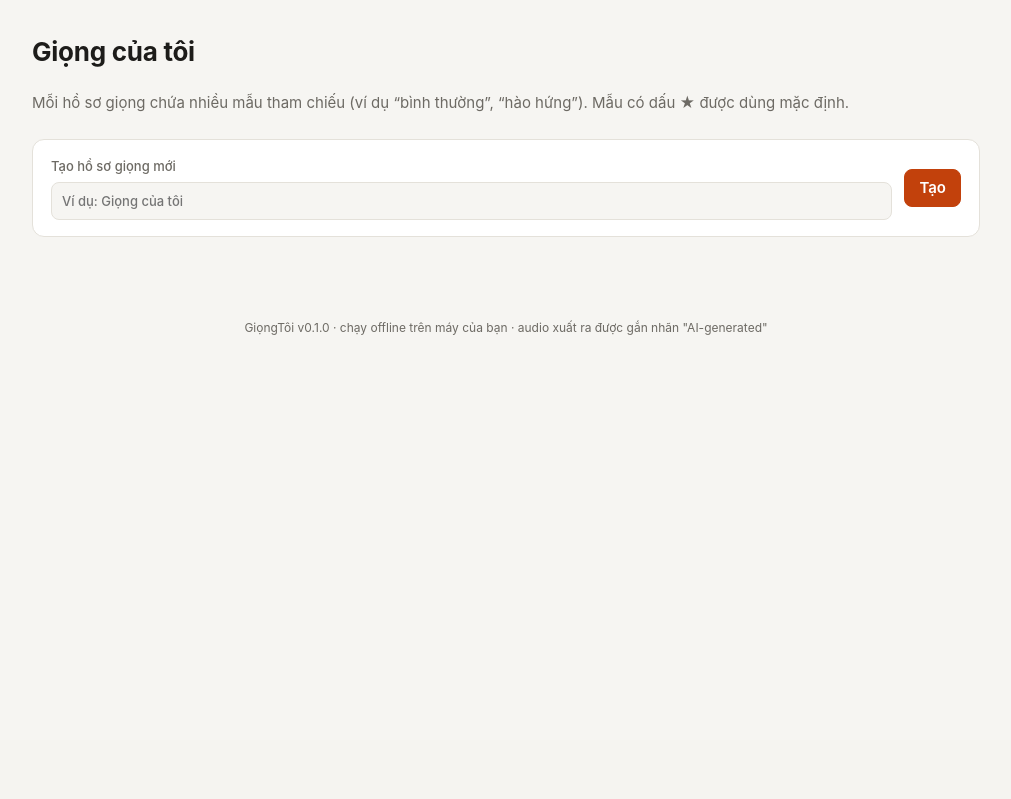
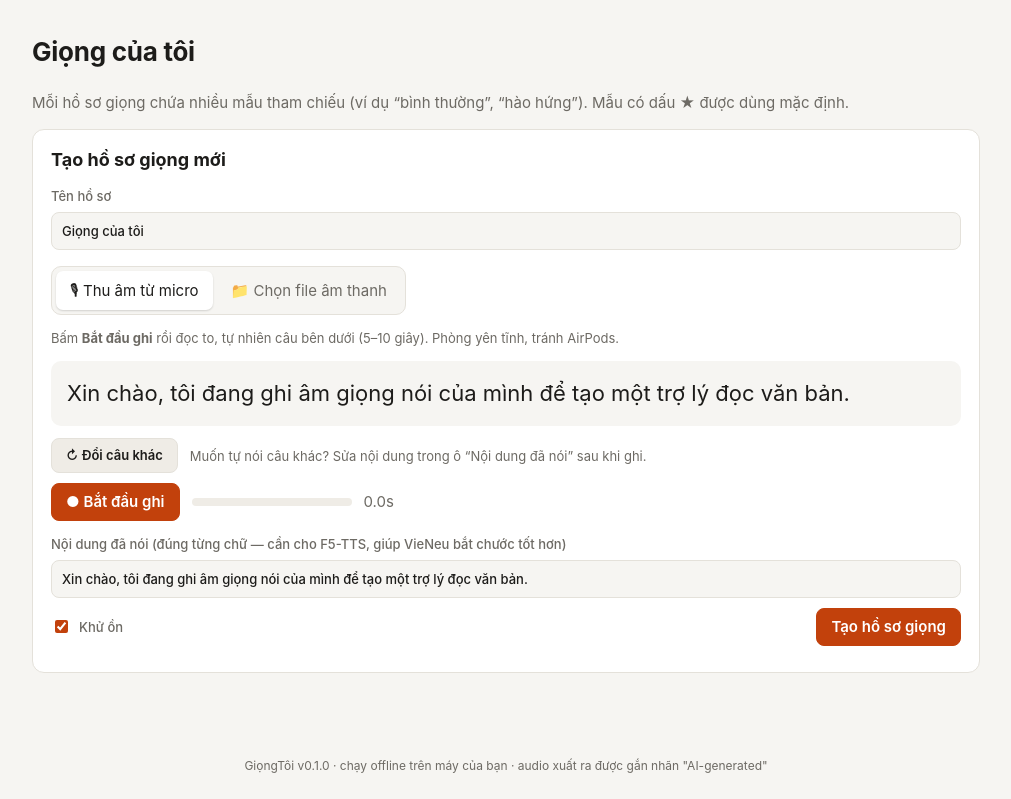
Before and after one commit to tienluils1996/giongtoi, a FastAPI app: page /voices in a window 1280 px wide. Shown: the part 60-859 px from the top of the page, without its empty margins (134-1145 px from the left). Before the commit the page ends 395 px from the top, so only its background shows below. Run offline with FastAPI, Linux system fonts and the light colour scheme; data that the repository does not hold is empty.

Commit message:
Tạo hồ sơ giọng một bước: thu âm micro hoặc chọn file ngay trên trang Giọng của tôi
Co-Authored-By: Claude Opus 5.5 <noreply@anthropic.com>

```diff
--- a/src/giongtoi/web/app.py
+++ b/src/giongtoi/web/app.py
@@ -3,6 +3,7 @@
 from __future__ import annotations
 
 import logging
+import shutil
 import tempfile
 from contextlib import asynccontextmanager
 from pathlib import Path
@@ -201,7 +202,7 @@ def create_app(studio: Studio | None = None, start_worker: bool = True) -> FastA
     @app.get("/voices", response_class=HTMLResponse)
     def voices(request: Request):
         vs = studio.store.list_voices()
-        return render(request, "voices.html", voices=vs,
+        return render(request, "voices.html", voices=vs, prompts=RECORDING_PROMPTS,
                       refs={v["id"]: studio.store.list_refs(v["id"]) for v in vs})
 
     @app.post("/voices")
@@ -219,22 +220,38 @@ def create_app(studio: Studio | None = None, start_worker: bool = True) -> FastA
         return render(request, "voice.html", voice=v, refs=refs, prompts=RECORDING_PROMPTS,
                       recorded=recorded)
 
+    async def save_upload(vid: str, file: UploadFile, transcript: str, label: str, denoise: str) -> int:
+        suffix = Path(file.filename or "rec.webm").suffix or ".webm"
+        with tempfile.TemporaryDirectory() as td:
+            tmp = Path(td) / f"upload{suffix}"
+            tmp.write_bytes(await file.read())
+            try:
+                return studio.add_reference(vid, tmp, transcript=transcript.strip(),
+                                            label=label or "bình thường", denoise=denoise == "1")
+            except Exception as e:
+                log.exception("Không xử lý được file âm thanh")
+                raise HTTPException(400, f"Không xử lý được file âm thanh: {e}")
+
+    @app.post("/api/voices")
+    async def create_voice_with_sample(name: str = Form(...), file: UploadFile = File(...),
+                                       transcript: str = Form(""), label: str = Form("bình thường"),
+                                       denoise: str = Form("1")):
+        """Tạo hồ sơ giọng + mẫu đầu tiên trong một bước (thu âm mic hoặc chọn file)."""
+        vid = studio.create_voice(name.strip() or "Giọng của tôi")
+        try:
+            rid = await save_upload(vid, file, transcript, label, denoise)
+        except HTTPException:
+            studio.store.delete_voice(vid)  # không để lại hồ sơ rỗng
+            shutil.rmtree(studio.paths.voices / vid, ignore_errors=True)
+            raise
+        return {"voice_id": vid, "ref": studio.store.get_ref(rid)}
+
     @app.post("/api/voices/{vid}/refs")
     async def add_ref(vid: str, file: UploadFile = File(...), transcript: str = Form(""),
                       label: str = Form("bình thường"), denoise: str = Form("1")):
         if not studio.store.get_voice(vid):
             raise HTTPException(404)
-        suffix = Path(file.filename or "rec.webm").suffix or ".webm"
-        with tempfile.TemporaryDirectory() as td:
-            tmp = Path(td) / f"upload{suffix}"
-            tmp.write_bytes(await file.read())
-            try:
-                rid = studio.add_reference(vid, tmp, transcript=transcript, label=label or "bình thường",
-                                           denoise=denoise == "1")
-            except Exception as e:
-                log.exception("Không xử lý được file âm thanh")
-                raise HTTPException(400, f"Không xử lý được file âm thanh: {e}")
-        return studio.store.get_ref(rid)
+        return studio.store.get_ref(await save_upload(vid, file, transcript, label, denoise))
 
     @app.post("/voices/{vid}/refs/{rid}/default")
     def set_default(vid: str, rid: int):
--- a/src/giongtoi/web/static/app.css
+++ b/src/giongtoi/web/static/app.css
@@ -147,3 +147,11 @@ audio { height: 36px; max-width: 100%; }
   .prompt { font-size: 18px; }
   .table { font-size: 13px; }
 }
+
+/* Tạo hồ sơ giọng: chọn thu âm hoặc file */
+.card-title { margin: 0 0 12px; font-size: 18px; }
+.tabs { display: flex; gap: 4px; margin: 16px 0 12px; padding: 4px; background: var(--bg); border: 1px solid var(--line); border-radius: 10px; width: fit-content; max-width: 100%; flex-wrap: wrap; }
+.tab { background: transparent; color: var(--muted); border: 0; padding: 8px 14px; border-radius: 7px; cursor: pointer; font: inherit; }
+.tab.active { background: var(--card); color: var(--text); box-shadow: 0 1px 2px rgb(0 0 0 / .15); }
+#new-voice section { margin-bottom: 12px; }
+#new-voice audio { max-width: 100%; }
--- /dev/null
+++ b/src/giongtoi/web/static/mic.js
@@ -0,0 +1,71 @@
+// Bộ ghi âm micro dùng chung (MediaRecorder + VU meter).
+// createMic({btn, meter, timeEl, status, review, audioEl, retryBtn, onStart}) → { blob(), seconds(), reset() }
+window.createMic = function (el) {
+  let recorder = null, chunks = [], blob = null, stream = null, t0 = 0, secs = 0, timer = null, raf = null, ctx = null;
+  const idleLabel = el.btn.textContent;
+
+  function reset() {
+    el.review.hidden = true; blob = null; secs = 0; el.status.textContent = ''; el.timeEl.textContent = '0.0s';
+  }
+
+  async function start() {
+    try {
+      stream = await navigator.mediaDevices.getUserMedia({
+        audio: { echoCancellation: false, noiseSuppression: false, autoGainControl: false, channelCount: 1 },
+      });
+    } catch (e) {
+      el.status.textContent = 'Không truy cập được micro (' + e.message + '). Cho phép quyền micro trong Cài đặt hệ thống › '
+        + 'Quyền riêng tư & Bảo mật › Micro, hoặc mở ' + location.origin + location.pathname + ' bằng Safari/Chrome để ghi âm.';
+      return;
+    }
+    const mime = ['audio/webm;codecs=opus', 'audio/mp4', 'audio/webm'].find((m) => MediaRecorder.isTypeSupported(m)) || '';
+    recorder = new MediaRecorder(stream, mime ? { mimeType: mime, audioBitsPerSecond: 256000 } : {});
+    chunks = [];
+    recorder.ondataavailable = (e) => e.data.size && chunks.push(e.data);
+    recorder.onstop = () => {
+      blob = new Blob(chunks, { type: recorder.mimeType });
+      secs = (Date.now() - t0) / 1000;
+      el.audioEl.src = URL.createObjectURL(blob);
+      el.review.hidden = false;
+      el.status.textContent = secs < 3 ? 'Hơi ngắn — nên ghi 5–10 giây.'
+        : secs > 15 ? 'Hơi dài — mẫu tốt nhất 5–12 giây.' : 'Nghe lại, nếu ổn thì bấm Lưu.';
+      stream.getTracks().forEach((t) => t.stop());
+      cancelAnimationFrame(raf);
+      ctx && ctx.close();
+      el.meter.style.width = '0';
+    };
+    ctx = new AudioContext();
+    const an = ctx.createAnalyser(); an.fftSize = 1024;
+    ctx.createMediaStreamSource(stream).connect(an);
+    const buf = new Float32Array(an.fftSize);
+    const tick = () => {
+      an.getFloatTimeDomainData(buf);
+      let peak = 0; for (const v of buf) peak = Math.max(peak, Math.abs(v));
+      el.meter.style.width = Math.min(100, peak * 140) + '%';
+      el.meter.style.background = peak > 0.95 ? 'var(--err)' : 'var(--ok)';
+      raf = requestAnimationFrame(tick);
+    };
+    tick();
+    recorder.start();
+    t0 = Date.now();
+    timer = setInterval(() => (el.timeEl.textContent = ((Date.now() - t0) / 1000).toFixed(1) + 's'), 100);
+    el.btn.textContent = '■ Dừng'; el.review.hidden = true; el.status.textContent = 'Đang ghi… đọc câu phía trên.';
+    el.onStart && el.onStart();
+  }
+
+  function stop() {
+    clearInterval(timer);
+    recorder && recorder.state !== 'inactive' && recorder.stop();
+    el.btn.textContent = idleLabel;
+  }
+
+  el.btn.addEventListener('click', (e) => { e.preventDefault(); recorder && recorder.state === 'recording' ? stop() : start(); });
+  el.retryBtn && el.retryBtn.addEventListener('click', (e) => { e.preventDefault(); reset(); start(); });
+
+  return {
+    blob: () => blob,
+    seconds: () => secs,
+    reset,
+    fileName: () => 'recording' + (blob && blob.type.includes('mp4') ? '.m4a' : '.webm'),
+  };
+};
--- a/src/giongtoi/web/templates/voice.html
+++ b/src/giongtoi/web/templates/voice.html
@@ -85,5 +85,6 @@
   window.VOICE_ID = {{ voice.id|tojson }};
   window.PROMPTS = {{ prompts|tojson }};
 </script>
+<script src="/static/mic.js"></script>
 <script src="/static/recorder.js"></script>
 {% endblock %}
--- a/src/giongtoi/web/templates/voices.html
+++ b/src/giongtoi/web/templates/voices.html
@@ -3,6 +3,7 @@
 <h1>Giọng của tôi</h1>
 <p class="muted">Mỗi hồ sơ giọng chứa nhiều mẫu tham chiếu (ví dụ “bình thường”, “hào hứng”). Mẫu có dấu ★ được dùng mặc định.</p>
 
+{% if voices %}
 <div class="cards">
 {% for v in voices %}
   <a class="card voice" href="/voices/{{ v.id }}">
@@ -11,9 +12,109 @@
   </a>
 {% endfor %}
 </div>
+{% endif %}
 
-<form class="card row" method="post" action="/voices">
-  <label class="grow">Tạo hồ sơ giọng mới <input name="name" placeholder="Ví dụ: Giọng của tôi" required></label>
-  <button class="primary">Tạo</button>
-</form>
+<div class="card" id="new-voice">
+  <h2 class="card-title">Tạo hồ sơ giọng mới</h2>
+  <label>Tên hồ sơ <input id="nv-name" placeholder="Ví dụ: Giọng của tôi" value="{{ 'Giọng của tôi' if not voices else '' }}"></label>
+
+  <div class="tabs" role="tablist">
+    <button class="tab active" data-tab="mic" role="tab">🎙 Thu âm từ micro</button>
+    <button class="tab" data-tab="file" role="tab">📁 Chọn file âm thanh</button>
+  </div>
+
+  <!-- Thu âm trực tiếp -->
+  <section data-panel="mic">
+    <p class="muted small">Bấm <b>Bắt đầu ghi</b> rồi đọc to, tự nhiên câu bên dưới (5–10 giây). Phòng yên tĩnh, tránh AirPods.</p>
+    <p class="prompt" id="nv-prompt">{{ prompts[0] }}</p>
+    <div class="row small"><button class="secondary" id="nv-next">↻ Đổi câu khác</button>
+      <span class="muted">Muốn tự nói câu khác? Sửa nội dung trong ô “Nội dung đã nói” sau khi ghi.</span></div>
+    <div class="row">
+      <button class="primary" id="rec-btn">● Bắt đầu ghi</button>
+      <span class="meter"><span id="meter-bar"></span></span>
+      <span class="muted" id="rec-time">0.0s</span>
+    </div>
+    <div id="rec-review" hidden>
+      <div class="row"><audio controls id="rec-audio"></audio>
+        <button class="secondary" id="rec-retry">Ghi lại</button></div>
+    </div>
+    <p class="muted small" id="rec-status"></p>
+  </section>
+
+  <!-- Chọn file -->
+  <section data-panel="file" hidden>
+    <label>File âm thanh (wav, mp3, m4a, …) — tốt nhất 5–12 giây, chỉ có giọng bạn
+      <input type="file" id="nv-file" accept="audio/*"></label>
+    <audio controls id="nv-file-audio" hidden></audio>
+  </section>
+
+  <label>Nội dung đã nói (đúng từng chữ — cần cho F5-TTS, giúp VieNeu bắt chước tốt hơn)
+    <input id="nv-transcript" value="{{ prompts[0] }}"></label>
+  <div class="row">
+    <label class="check"><input type="checkbox" id="nv-denoise" checked> Khử ồn</label>
+    <span class="grow"></span>
+    <span class="muted small" id="nv-status"></span>
+    <button class="primary" id="nv-save">Tạo hồ sơ giọng</button>
+  </div>
+</div>
 {% endblock %}
+
+{% block scripts %}
+<script>window.PROMPTS = {{ prompts|tojson }};</script>
+<script src="/static/mic.js"></script>
+<script>
+(function () {
+  const $ = (id) => document.getElementById(id);
+  let tab = 'mic', promptIdx = 0;
+  const transcript = $('nv-transcript'), st = $('nv-status');
+
+  const mic = createMic({
+    btn: $('rec-btn'), meter: $('meter-bar'), timeEl: $('rec-time'), status: $('rec-status'),
+    review: $('rec-review'), audioEl: $('rec-audio'), retryBtn: $('rec-retry'),
+  });
+
+  document.querySelectorAll('.tab').forEach((b) => b.addEventListener('click', (e) => {
+    e.preventDefault();
+    tab = b.dataset.tab;
+    document.querySelectorAll('.tab').forEach((x) => x.classList.toggle('active', x === b));
+    document.querySelectorAll('[data-panel]').forEach((p) => (p.hidden = p.dataset.panel !== tab));
+    if (tab === 'file' && transcript.value === PROMPTS[promptIdx]) transcript.value = '';
+    if (tab === 'mic' && !transcript.value) transcript.value = PROMPTS[promptIdx];
+  }));
+
+  $('nv-next').addEventListener('click', (e) => {
+    e.preventDefault();
+    promptIdx = (promptIdx + 1) % PROMPTS.length;
+    $('nv-prompt').textContent = transcript.value = PROMPTS[promptIdx];
+    mic.reset();
+  });
+
+  $('nv-file').addEventListener('change', (e) => {
+    const f = e.target.files[0], a = $('nv-file-audio');
+    if (f) { a.src = URL.createObjectURL(f); a.hidden = false; }
+  });
+
+  $('nv-save').addEventListener('click', async (e) => {
+    e.preventDefault();
+    const fd = new FormData();
+    if (tab === 'mic') {
+      if (!mic.blob()) { st.textContent = 'Hãy ghi âm trước.'; return; }
+      fd.append('file', mic.blob(), mic.fileName());
+    } else {
+      const f = $('nv-file').files[0];
+      if (!f) { st.textContent = 'Hãy chọn một file âm thanh.'; return; }
+      fd.append('file', f, f.name);
+    }
+    fd.append('name', $('nv-name').value.trim() || 'Giọng của tôi');
+    fd.append('transcript', transcript.value.trim());
+    fd.append('denoise', $('nv-denoise').checked ? '1' : '0');
+    st.textContent = 'Đang xử lý (khử ồn, cắt khoảng lặng)…';
+    $('nv-save').disabled = true;
+    const r = await fetch('/api/voices', { method: 'POST', body: fd });
+    $('nv-save').disabled = false;
+    if (!r.ok) { st.textContent = 'Lỗi: ' + (await r.json()).detail; return; }
+    location.href = '/voices/' + (await r.json()).voice_id;
+  });
+})();
+</script>
+{% endblock %}
```
Also changed, not shown: src/giongtoi/web/static/recorder.js (+10 -69 lines), tests/test_web.py (+21 -0 lines).
